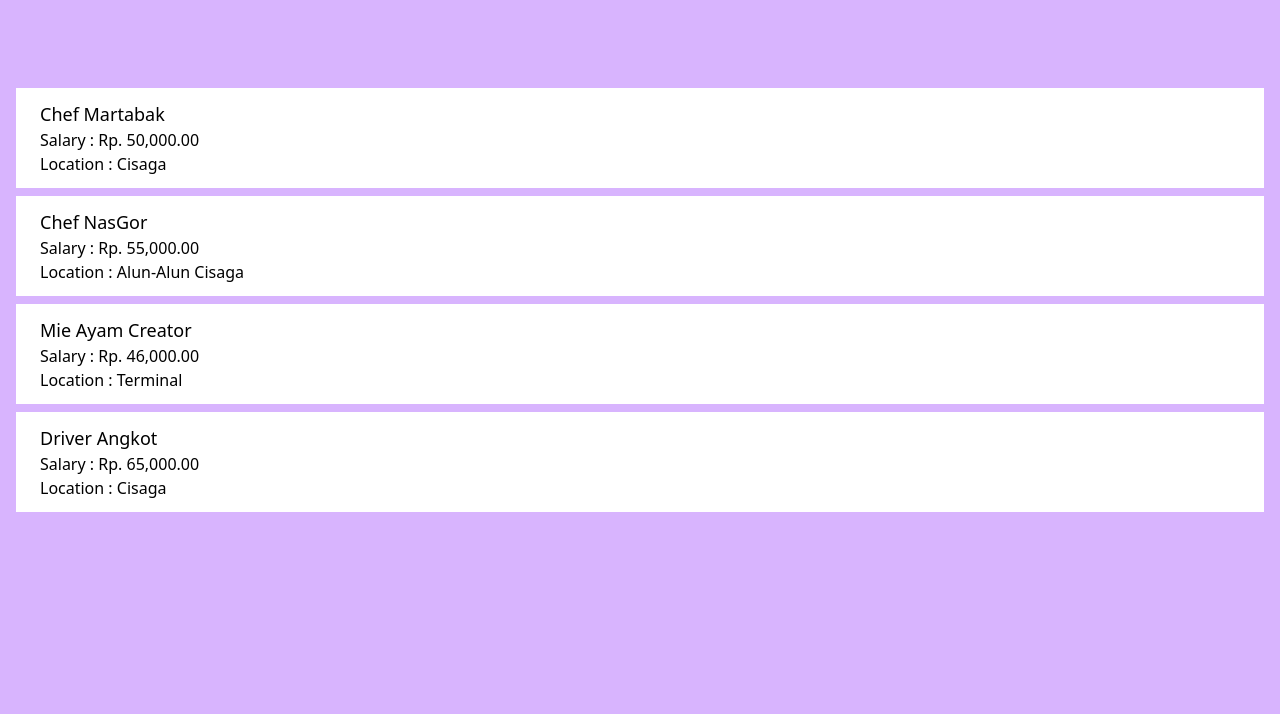
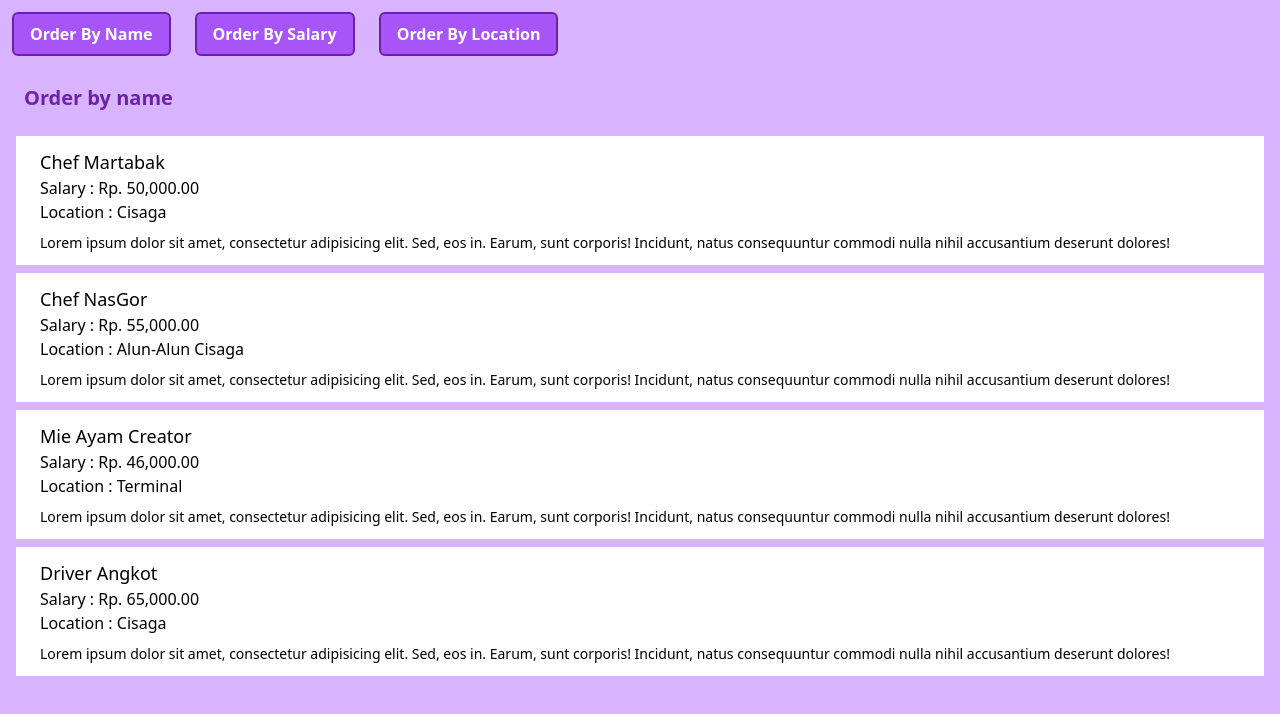
Before and after one commit to nnivxix/found-job, a Vue app: page / in a window 1280 px wide. Shown: the top 714 px of the page. Built offline with nearby package versions, Linux system fonts and the light colour scheme.

Commit message:
add handle order

```diff
--- a/src/components/ListJob.vue
+++ b/src/components/ListJob.vue
@@ -1,5 +1,6 @@
 <template>
-		<ul class="my-10 py-10">
+  <h2 class="ml-6 font-bold text-xl py-4 text-purple-800">Order by {{ order }}</h2>
+  <ul>
     <li
       v-for="job in jobs" :key="job.id"
       class="py-3 px-6 my-2 mx-4 bg-white text-black"
@@ -9,18 +10,24 @@
       </h2>
       <p>Salary : {{ formatToCurrency(job.salary) }}</p>
       <p>Location : {{ job.location }}</p>
+      <p class=" pt-2 text-[14px]">Lorem ipsum dolor sit amet, consectetur adipisicing elit. Sed, eos in. Earum, sunt corporis! Incidunt, natus consequuntur commodi nulla nihil accusantium deserunt dolores!</p>
     </li>
   </ul>
 </template>
 <script setup lang="ts">
 import { defineProps, PropType } from 'vue';
 import Job from '../types/Job';
+import OrderTerm from '../types/OrderTerm';
 
 defineProps({
   jobs: {
     required: true,
     type: Array as PropType<Job[]>
   },
+  order: {
+    required: true,
+    tyep: String as PropType<OrderTerm>
+  }
 })
 const formatToCurrency = (amount: number) => {
   return "Rp. " + amount.toFixed(2).replace(/\d(?=(\d{3})+\.)/g, "$&,");
--- a/src/components/TheJobs.vue
+++ b/src/components/TheJobs.vue
@@ -1,13 +1,20 @@
 <template>
-		<ListJob :jobs="Jobs" />
+  <button class="m-3 bg-purple-500 text-white py-2 px-4 font-semibold  border-2 border-purple-800 rounded-md" @click="OrderHandle('name')">Order By Name</button>
+  <button class="m-3 bg-purple-500 text-white py-2 px-4 font-semibold  border-2 border-purple-800 rounded-md" @click="OrderHandle('salary')">Order By Salary</button>
+  <button class="m-3 bg-purple-500 text-white py-2 px-4 font-semibold  border-2 border-purple-800 rounded-md" @click="OrderHandle('location')">Order By Location</button>
+
+	<ListJob :jobs="Jobs" :order="order" />
 </template>
 
 <script lang="ts" setup>
-import Job from '../types/Job';
-import ListJob from './ListJob.vue';
 import {ref} from 'vue';
 
+import Job from '../types/Job';
+import OrderTerm from '../types/OrderTerm';
 
+import ListJob from './ListJob.vue';
+
+const order = ref<OrderTerm>('name');
 const Jobs = ref<Job[]>([
   {id: '1213e', name: 'Chef Martabak', location: 'Cisaga', salary: 50000},
   {id: '12fsf', name: 'Chef NasGor', location: 'Alun-Alun Cisaga', salary: 55000},
@@ -15,4 +22,7 @@ const Jobs = ref<Job[]>([
   {id: '6uhsgfs', name: 'Driver Angkot', location: 'Cisaga', salary:65000}
 ])
 
+const OrderHandle = (term : OrderTerm) => {
+  order.value = term
+}
 </script>
--- /dev/null
+++ b/src/types/OrderTerm.ts
@@ -0,0 +1,3 @@
+type OrderTerm = 'name' | 'salary' | 'location';
+
+export default OrderTerm;
```
Lines whose indentation alone changed are shown as unchanged.
